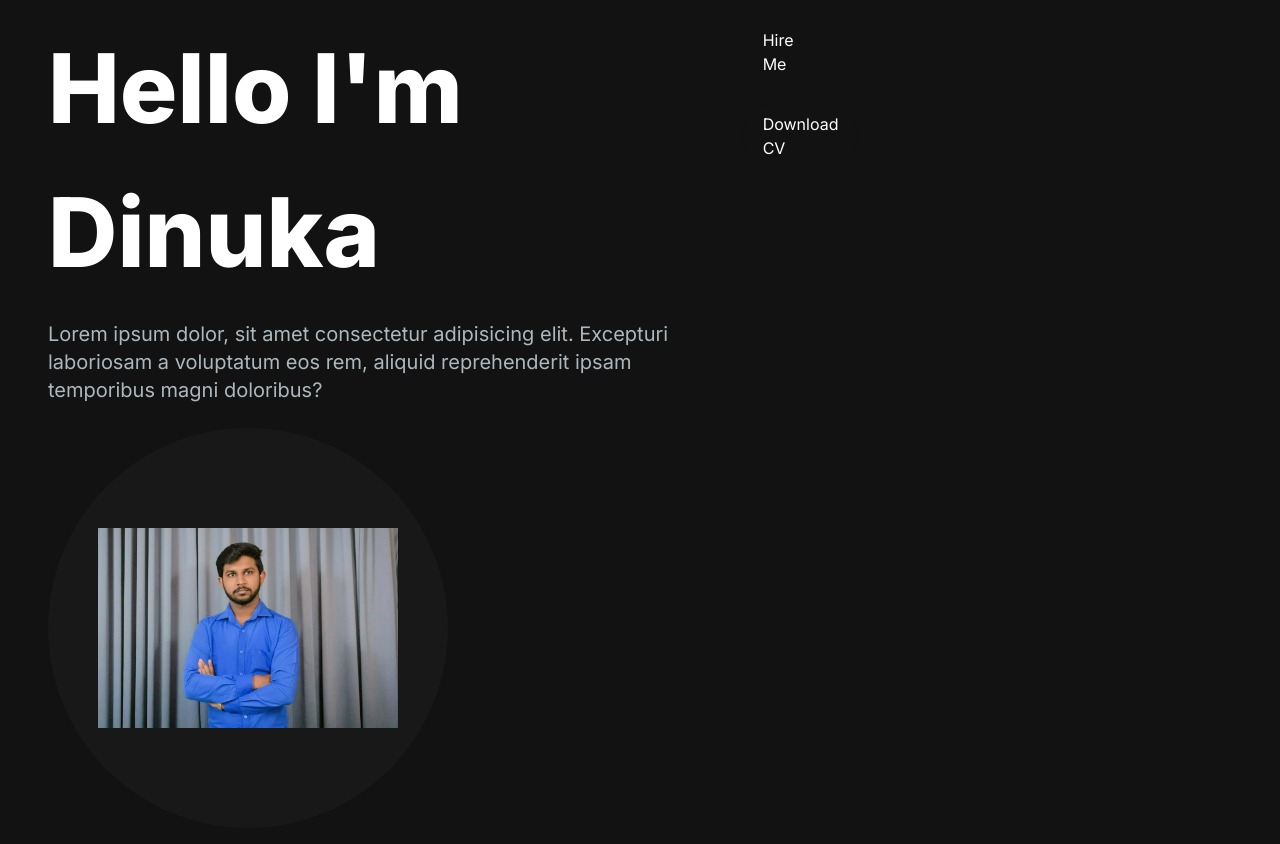
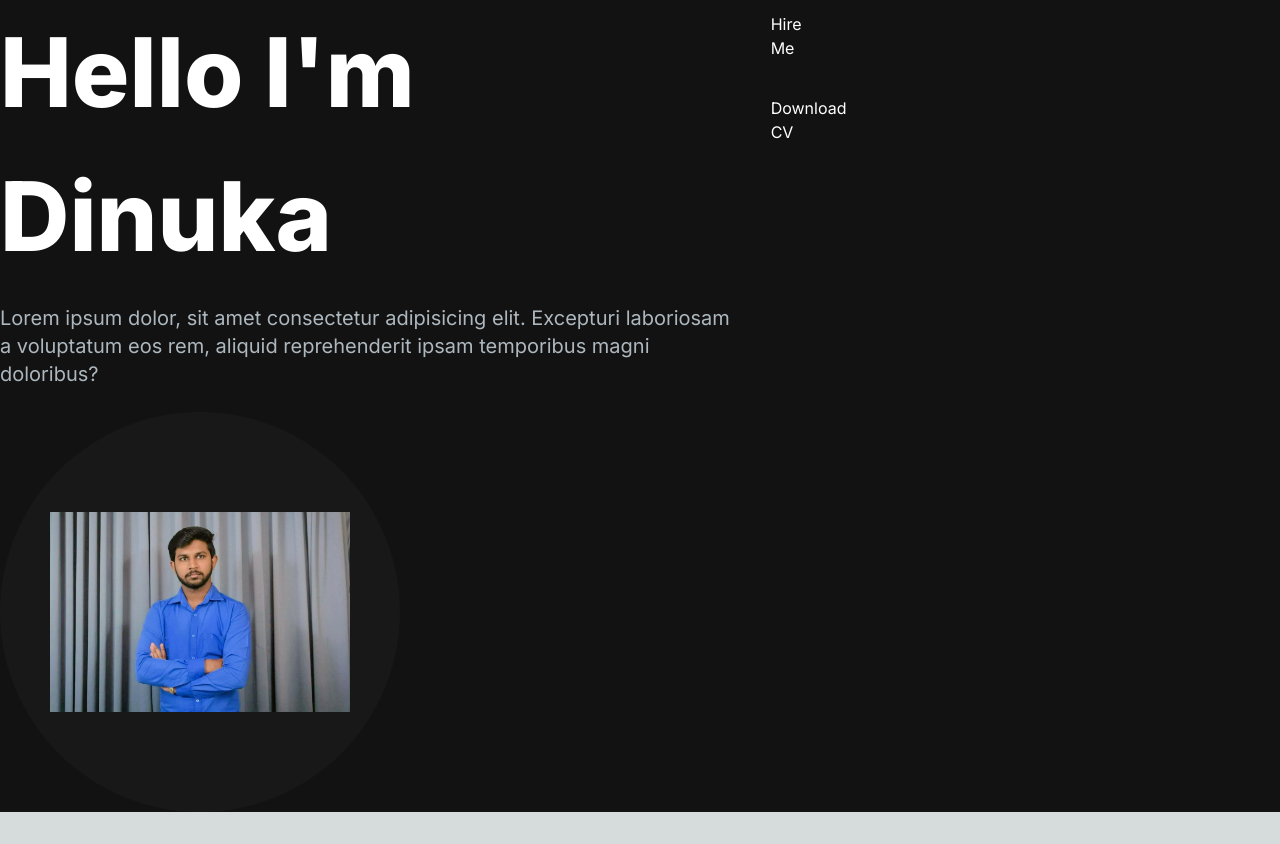
Before and after one commit to DinukaUdawela/Portfolio-website, a Next.js app: page / in a window 1280 px wide. After the commit the page ends 812 px from the top, so only its background shows below. Built offline with nearby package versions, Linux system fonts and the light colour scheme.

Commit message:
page updade

```diff
--- a/src/app/page.js
+++ b/src/app/page.js
@@ -3,8 +3,11 @@ import HeroSection from "@/components/HeroSection";
 
 export default function Home() {
   return (
-    <main className="flex min-h-screen flex-col bg-[#121212] container mx-auto px-12 py-4">
-      <HeroSection/>
+    <main className="flex min-h-screen flex-col bg-[#121212]
+    ">
+      <div class="container">
+        <HeroSection/>
+      </div>
     </main>
   );
 }
```
